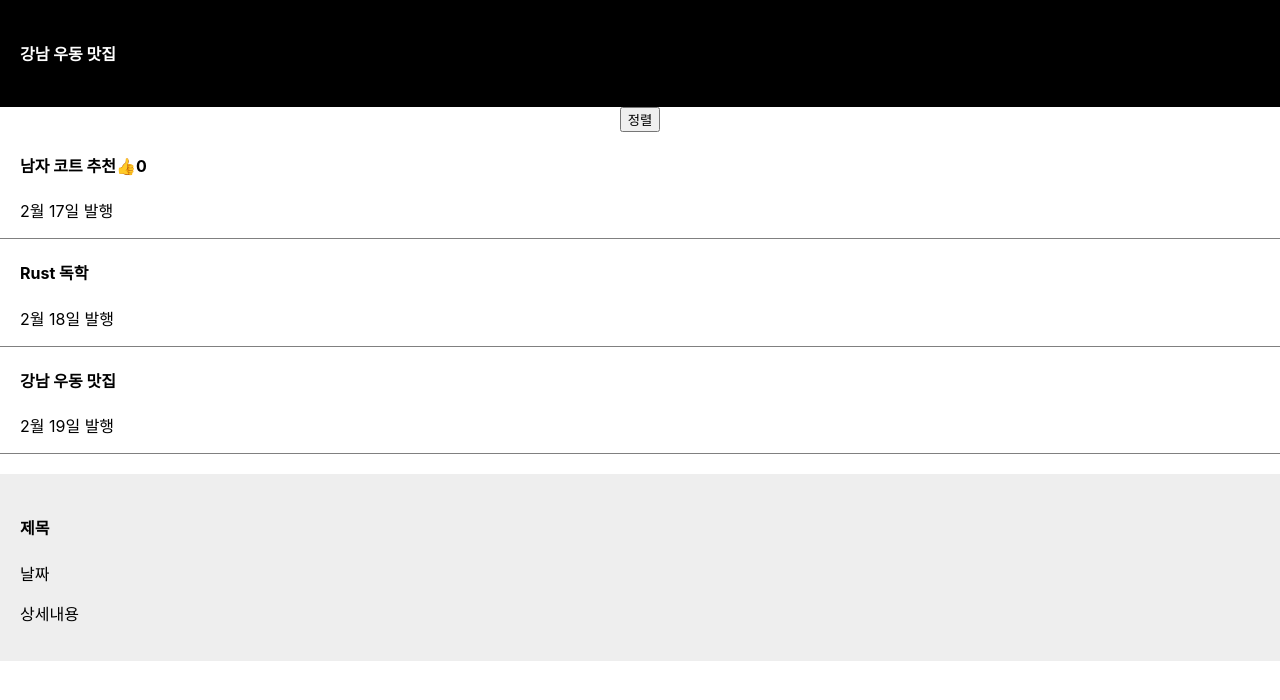
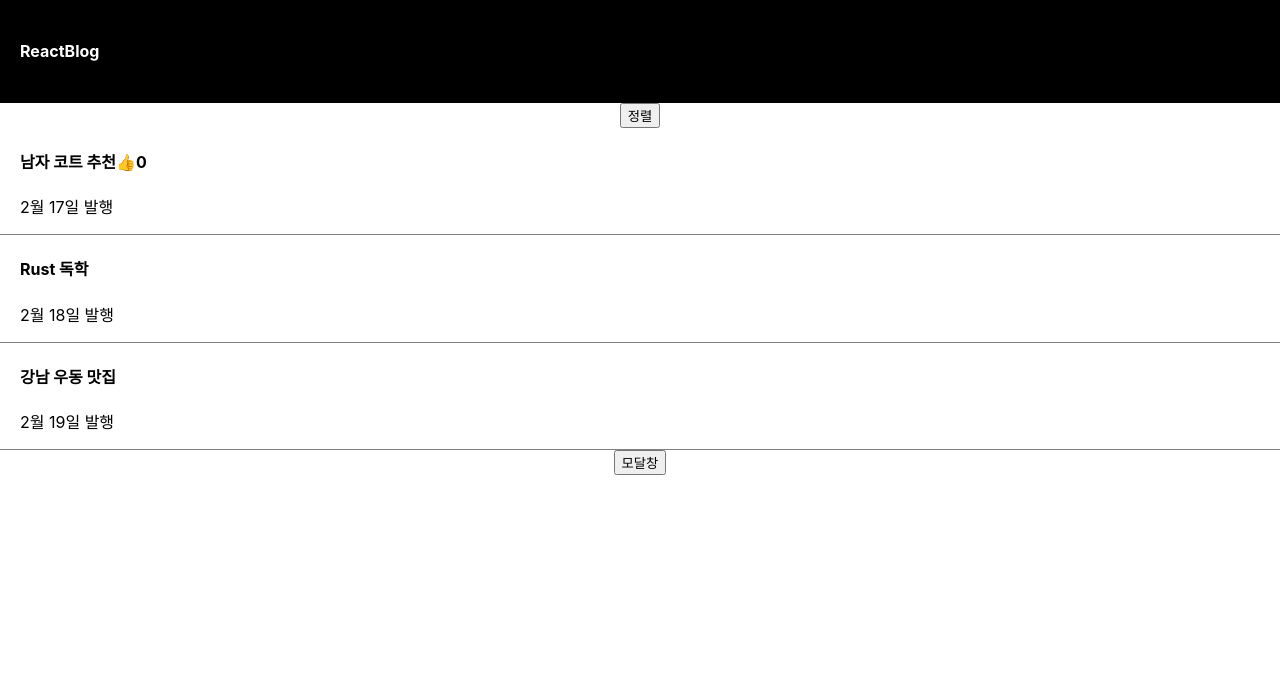
Before and after one commit to artisan229/rere_blog, a React (Create React App) app: page / in a window 1280 px wide. Shown: the top 700 px of the page. Built offline with nearby package versions, Linux system fonts and the light colour scheme.

Commit message:
modal switch 기능

```diff
--- a/src/App.js
+++ b/src/App.js
@@ -4,9 +4,10 @@ import './App.css';
 
 function App() {
 
-  const title = '강남 우동 맛집';
+  const title = 'ReactBlog';
   const [post, setPost] = useState(['남자 코트 추천', 'Rust 독학', '강남 우동 맛집']);
-  const [like, setLike] = useState(0)
+  const [like, setLike] = useState(0);
+  const [modal, setModal] = useState(false);
 
   const changeLike = () => {
     setLike(like + 1)
@@ -38,8 +39,12 @@ function App() {
         <h4>{post[2]}</h4>
         <p>2월 19일 발행</p>
       </div>
-
-      <Modal />
+      <button onClick={()=>{setModal(!modal)}}>모달창</button>
+      {
+        modal == true ?
+        <Modal /> :
+        null
+      }
     </div>
   );
 }
```
